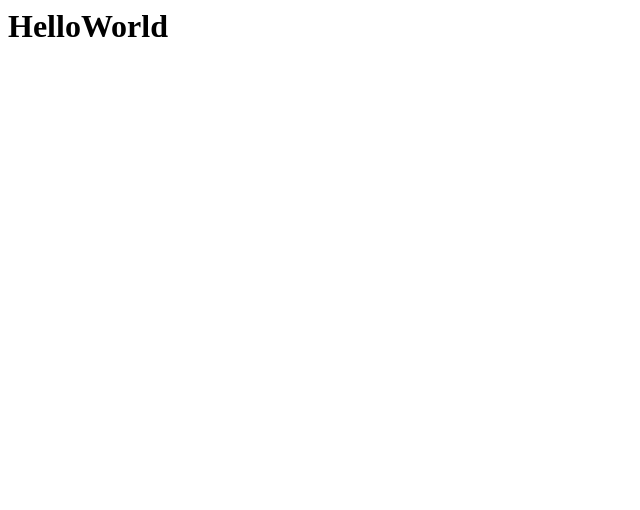
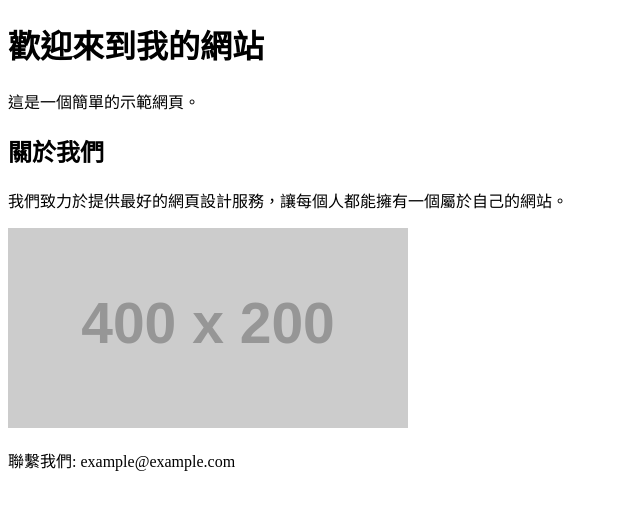
Before and after one commit to tonychang14/tonychang1109-.github.io, a plain HTML site: page index.html in a window 1280 px wide. Shown: the whole page, without its empty margins (0-640 px from the left). Drawn offline with Linux system fonts and the light colour scheme; placeholder pictures from the web are drawn by us.

Commit message:
Update index.html

```diff
--- a/index.html
+++ b/index.html
@@ -1 +1,25 @@
-<h1>HelloWorld<h1>
+<!DOCTYPE html>
+<html lang="zh-Hant">
+<head>
+    <meta charset="UTF-8">
+    <meta name="viewport" content="width=device-width, initial-scale=1.0">
+    <title>我的基本網頁</title>
+    <link rel="stylesheet" href="styles.css">
+</head>
+<body>
+    <header>
+        <h1>歡迎來到我的網站</h1>
+        <p>這是一個簡單的示範網頁。</p>
+    </header>
+
+    <section>
+        <h2>關於我們</h2>
+        <p>我們致力於提供最好的網頁設計服務，讓每個人都能擁有一個屬於自己的網站。</p>
+        <img src="https://via.placeholder.com/400x200" alt="範例圖片">
+    </section>
+
+    <footer>
+        <p>聯繫我們: example@example.com</p>
+    </footer>
+</body>
+</html>
```
